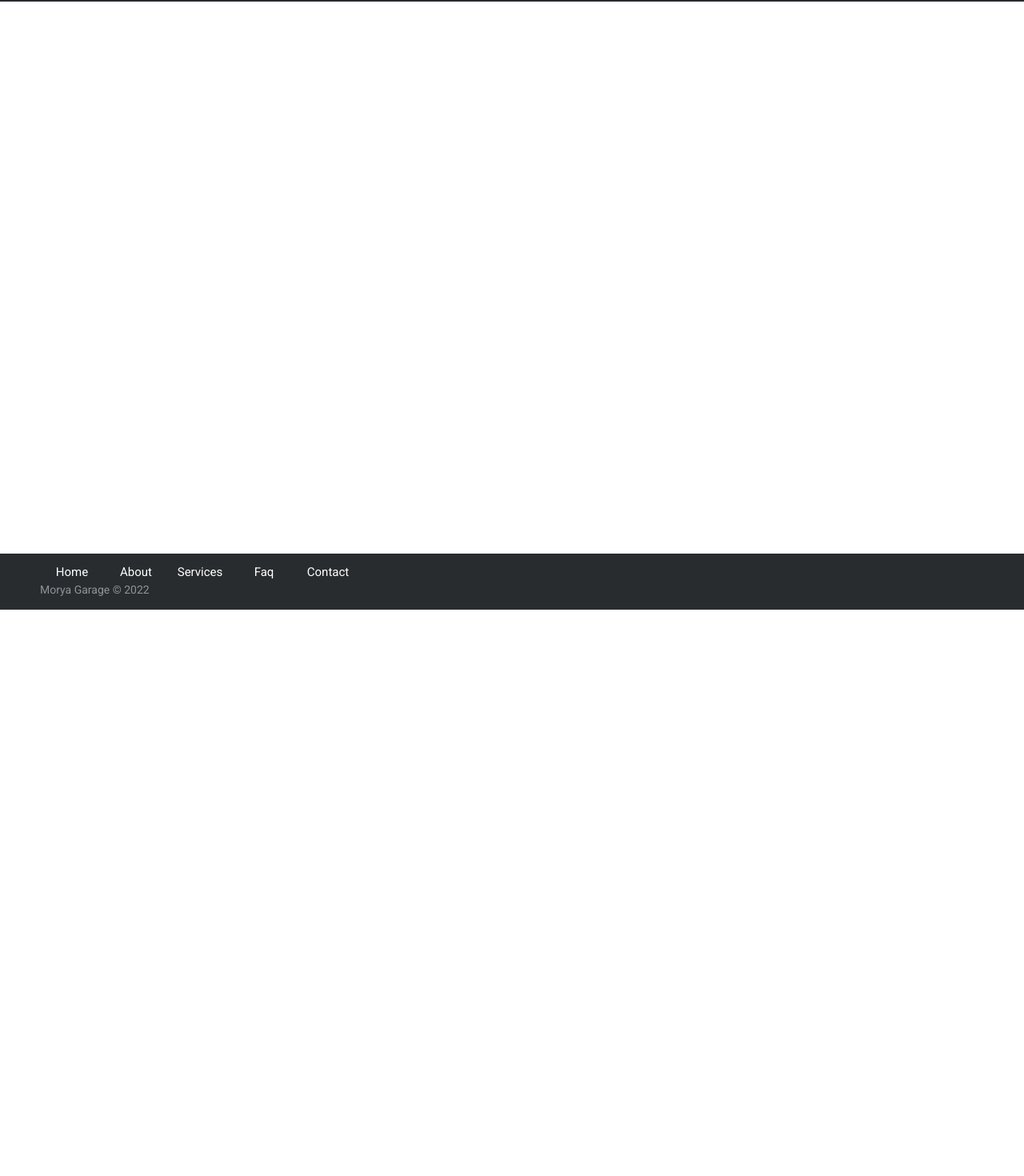
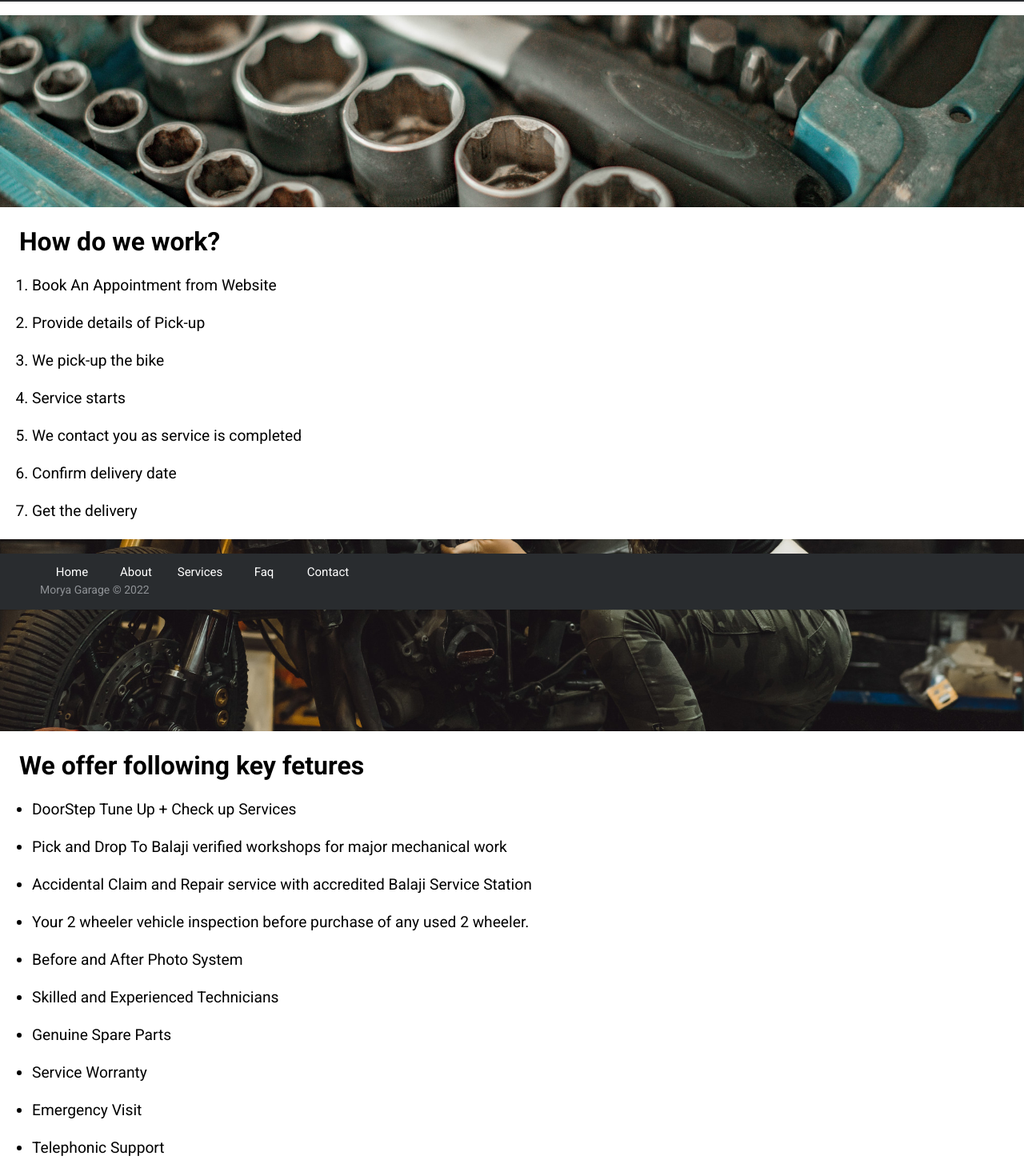
Before and after one commit to Prabhakar67/balaji-garage-react, a React (Create React App) app: page /About in a window 1280 px wide. Shown: the part 38-1508 px from the top of the page at 80% size. Before the commit the page ends 800 px from the top, so only its background shows below. Built offline with nearby package versions, Linux system fonts and the light colour scheme.

Commit message:
added about page and other css changes

```diff
--- a/src/App.css
+++ b/src/App.css
@@ -75,7 +75,7 @@ ul.nav a {
     padding: 0 28px;
     text-decoration: none;
     color: white;
-     background: #292c2f;
+    background: #292c2f;
 }
 
 ul.nav a:hover,
@@ -172,6 +172,9 @@ ul.nav li.current a {
 .uform {
     margin-top: 20px;
 }
+.ContactPage .uform {
+    margin-top: 50px;
+}
 
 input {
     display: flex;
@@ -232,6 +235,35 @@ input {
     flex-direction: column;
 }
 
+.img1 {
+    background: url(/src/img/tool.jpg) no-repeat center center/cover;
+    margin-top: 35px;
+}
+
+.img2 {
+    background: url(../src/img/girl.jpg) center center/cover no-repeat;
+}
+
+.img {
+    height: 15rem;
+}
+
+.sub-heading {
+    font-size: 2rem;
+    margin: 1.5rem;
+}
+
+.paragraph {
+    font-size: 2.5rem;
+    margin: 2rem 1rem;
+}
+
+.the-list li {
+    margin: 1.5rem 2.5rem;
+    font-size: 1.2rem;
+}
+
+
 /* Media Queries */
 
 @media (max-width: 600px) {
--- a/src/components/About.js
+++ b/src/components/About.js
@@ -1,9 +1,13 @@
 import React from 'react';
+import Howdowework from '../subcomponents/Howdowework';
+import Keyfetures from '../subcomponents/Keyfetures'
 
 function About() {
     return (
         <div>
-            <h1>About</h1>
+            <h3>About</h3>
+            <Howdowework/>
+            <Keyfetures/>
         </div>
     );
 }
--- /dev/null
+++ b/src/subcomponents/Howdowework.js
@@ -0,0 +1,24 @@
+import React from 'react';
+
+function Howdowework() {
+    return (
+        <div className='Howdowework'>
+            <div class="img1 img"></div>
+            <h2 class="sub-heading">How do we work? </h2>
+            <div class="the-list">
+                <ol>
+                    <li>Book An Appointment from Website</li>
+                    <li>Provide details of Pick-up </li>
+                    <li>We pick-up the bike</li>
+                    <li>Service starts</li>
+                    <li>We contact you as service is completed</li>
+                    <li>Confirm delivery date</li>
+                    <li>Get the delivery</li>
+
+                </ol>
+            </div>
+        </div>
+    );
+}
+
+export default Howdowework;
--- /dev/null
+++ b/src/subcomponents/Keyfetures.js
@@ -0,0 +1,24 @@
+import React from 'react';
+
+function Keyfetures() {
+    return (
+        <div>
+            <div class="img2 img"></div>
+            <h2 class="sub-heading">We offer following key fetures</h2>
+            <ul class="the-list">
+                <li>DoorStep Tune Up + Check up Services</li>
+                <li>Pick and Drop To Balaji verified workshops for major mechanical work</li>
+                <li>Accidental Claim and Repair service with accredited Balaji Service Station</li>
+                <li>Your 2 wheeler vehicle inspection before purchase of any used 2 wheeler.</li>
+                <li>Before and After Photo System</li>
+                <li>Skilled and Experienced Technicians</li>
+                <li>Genuine Spare Parts</li>
+                <li>Service Worranty</li>
+                <li>Emergency Visit</li>
+                <li>Telephonic Support</li>
+            </ul>
+        </div>
+    );
+}
+
+export default Keyfetures;
```
